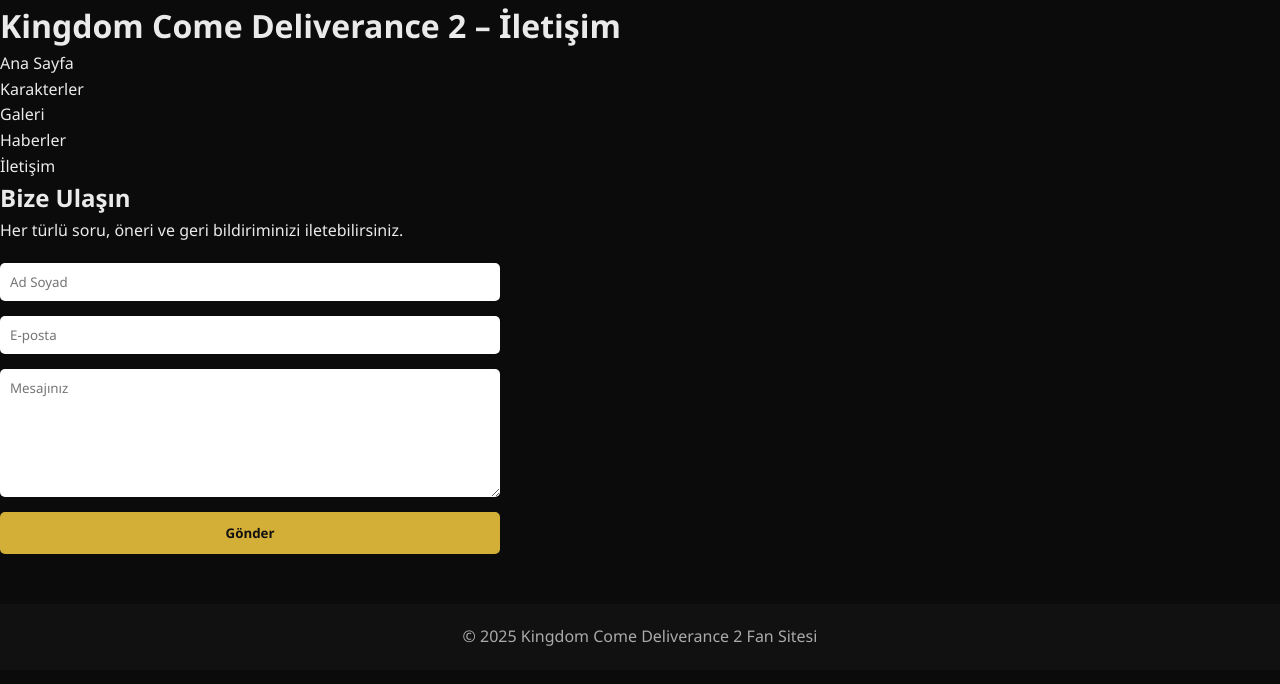
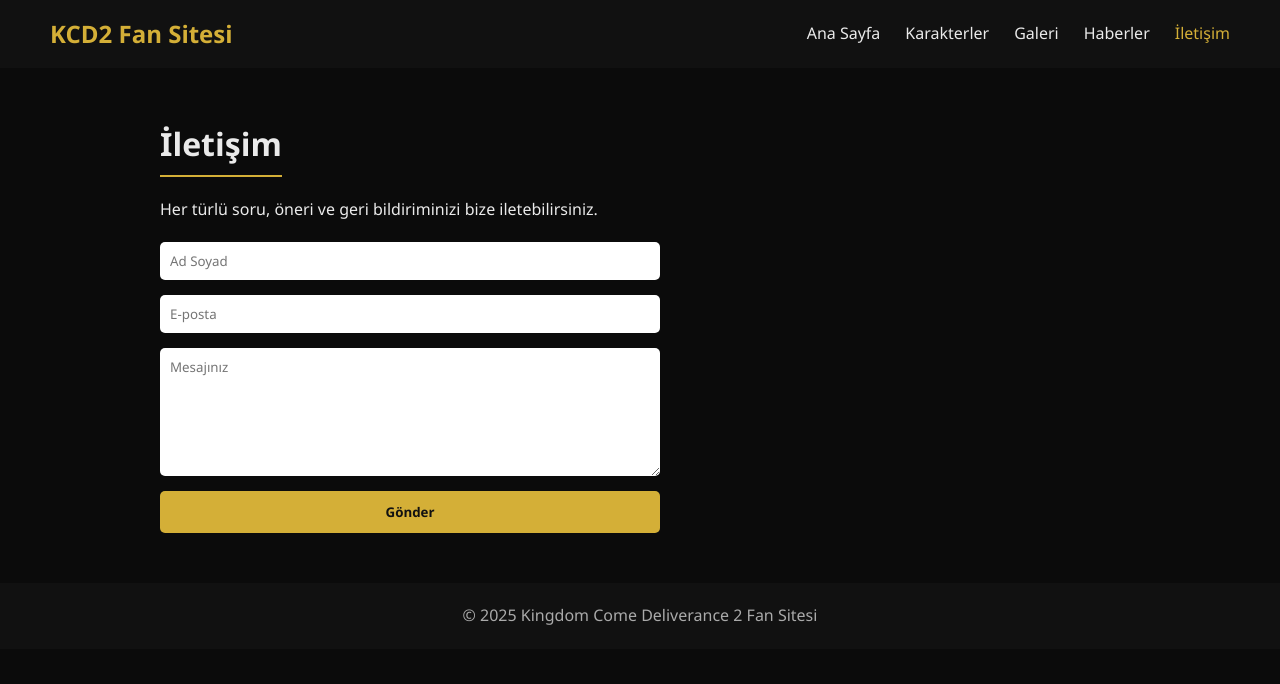
Before and after one commit to ozbilginali/kcd2-fan-sites, a plain HTML site: page iletisim.html in a window 1280 px wide. Drawn offline with Linux system fonts and the light colour scheme.

Commit message:
Update iletisim.html
pls ol artık

```diff
--- a/iletisim.html
+++ b/iletisim.html
@@ -8,41 +8,32 @@
 </head>
 <body>
 
-<header>
-    <div class="header-container">
-        <h1>Kingdom Come Deliverance 2 – İletişim</h1>
-        <nav>
-            <ul>
+<header class="navbar">
+    <div class="logo">KCD2 Fan Sitesi</div>
+    <ul class="nav-links">
         <li><a href="index.html">Ana Sayfa</a></li>
         <li><a href="karakterler.html">Karakterler</a></li>
         <li><a href="galeri.html">Galeri</a></li>
         <li><a href="haberler.html">Haberler</a></li>
         <li><a href="iletisim.html" class="active">İletişim</a></li>
     </ul>
-        </nav>
-    </div>
 </header>
 
-<main class="contact-page">
+<main class="content contact-page">
+    <h2>İletişim</h2>
+    <p>Her türlü soru, öneri ve geri bildiriminizi bize iletebilirsiniz.</p>
 
-    <div class="contact-wrapper">
-        <h2>Bize Ulaşın</h2>
-        <p>Her türlü soru, öneri ve geri bildiriminizi iletebilirsiniz.</p>
-
-        <form action="https://formsubmit.co/cantama41@gmail.com" method="POST" class="contact-form">
+    <form action="https://formsubmit.co/cantama41@gmail.com" method="POST">
+        <input type="hidden" name="_next" value="success.html">
         <input type="text" name="name" placeholder="Ad Soyad" required>
         <input type="email" name="email" placeholder="E-posta" required>
         <textarea name="message" placeholder="Mesajınız" rows="6" required></textarea>
         <button type="submit">Gönder</button>
     </form>
-    </div>
-
 </main>
 
 <footer>
-    <div class="footer-container">
     <p>© 2025 Kingdom Come Deliverance 2 Fan Sitesi</p>
-    </div>
 </footer>
 
 </body>
```
Lines whose indentation alone changed are shown as unchanged.
